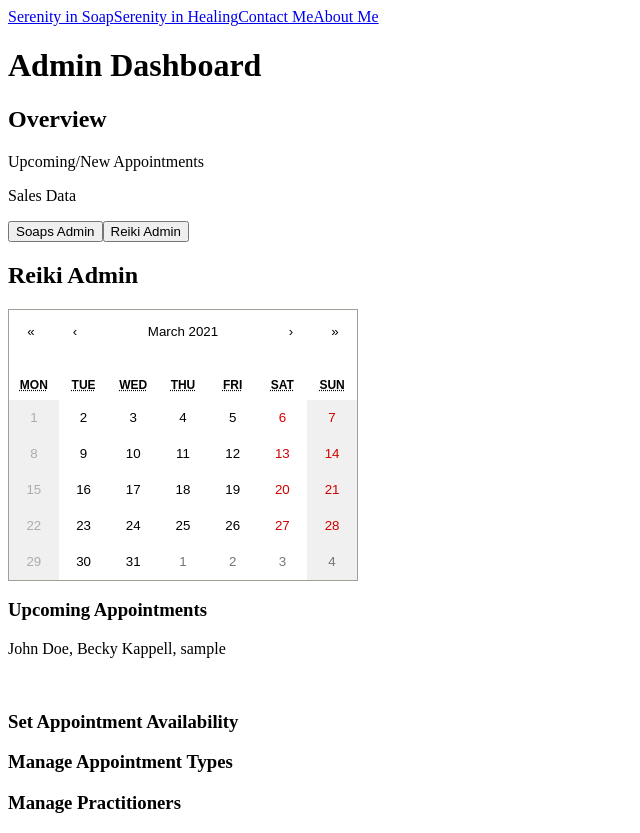
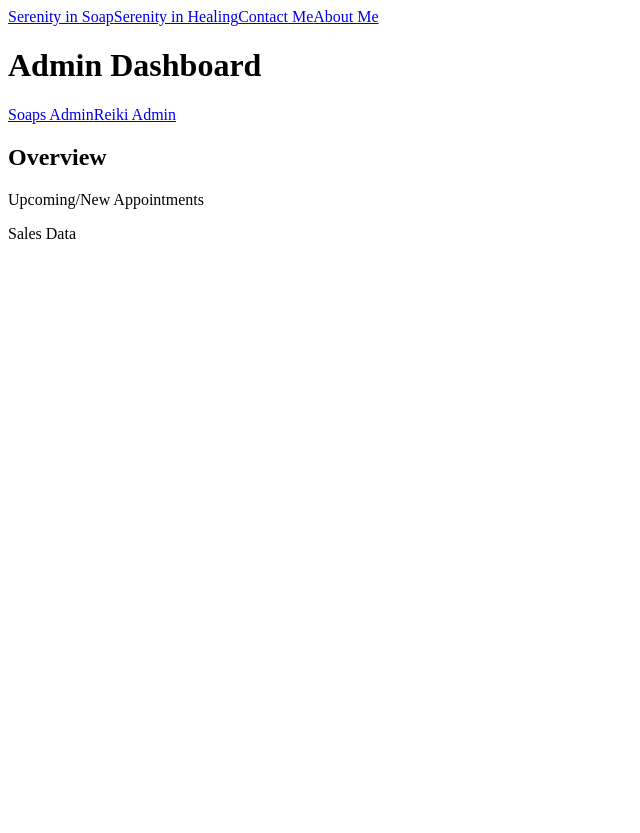
Before and after one commit to kimcodesjs/serenity-ignited, a React app: page /admin in a window 1280 px wide. Shown: the whole page, without its empty margins (0-640 px from the left). After the commit the page ends 800 px from the top, so only its background shows below. Built offline with nearby package versions, Linux system fonts and the light colour scheme.

Commit message:
updated buttons to routes, removed button state

```diff
--- a/src/Components/Admin/Dashboard.js
+++ b/src/Components/Admin/Dashboard.js
@@ -1,7 +1,7 @@
 import React, {useState} from 'react'
 import Overview from './Overview'
-import SoapsAdmin from './SoapsAdmin'
-import ReikiAdmin from './ReikiAdmin'
+import { Link } from 'react-router-dom'
+
 
 const Dashboard = () => {
 
@@ -17,11 +17,9 @@
     return (
         <div>
             <h1>Admin Dashboard</h1>
+            <Link to='/admin/soaps'>Soaps Admin</Link>
+            <Link to='/admin/reiki'>Reiki Admin</Link>
             <Overview />
-            <button onClick={handleClick} name='soaps'>Soaps Admin</button>
-            <button onClick={handleClick} name ='reiki'>Reiki Admin</button>
-            {activeAdmin === 'soaps' ? <SoapsAdmin /> : <ReikiAdmin />}
-
         </div>
     )
 }
```
